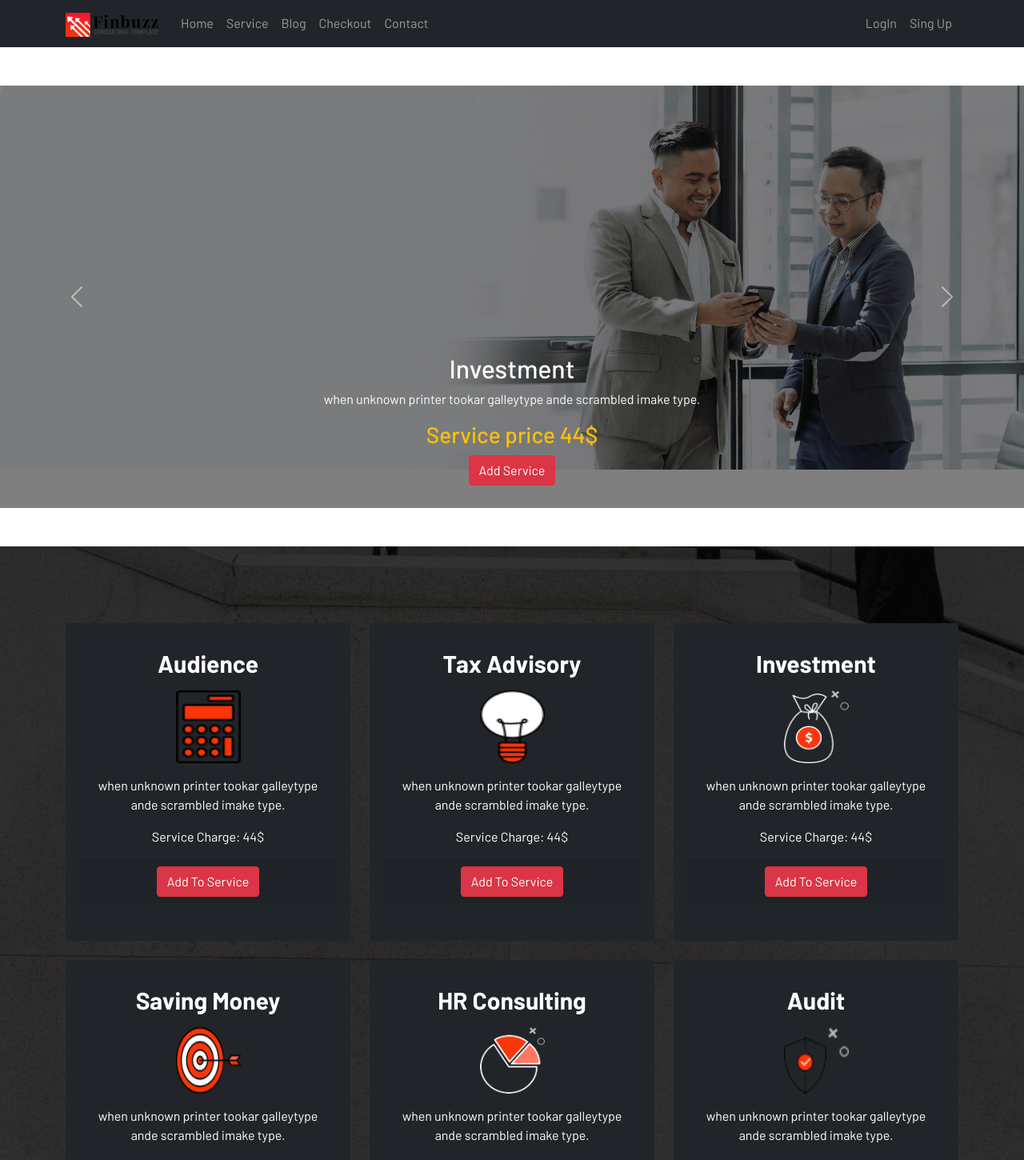
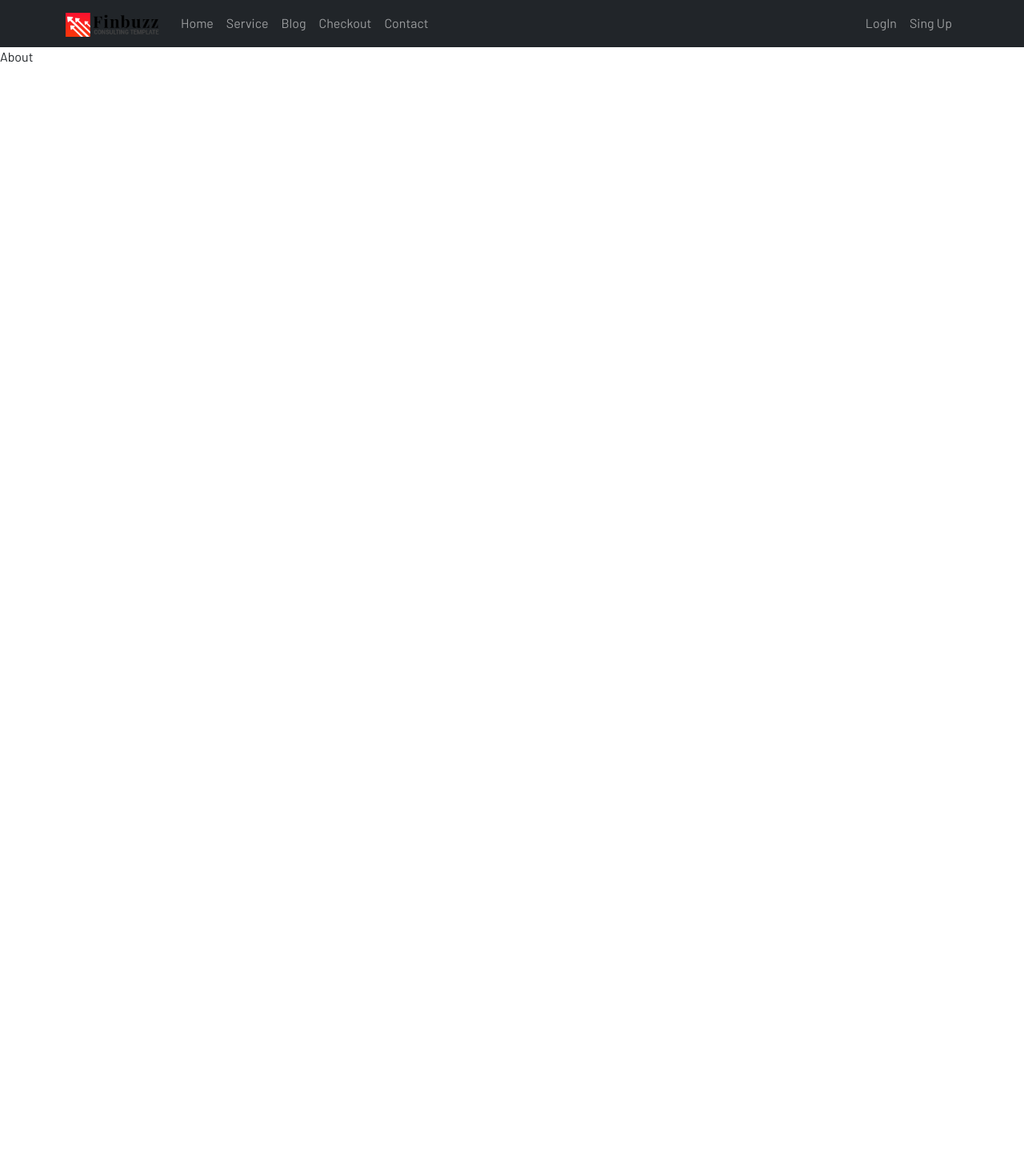
Before and after one commit to mkpbd/independent-service-provider, a React (Create React App) app: page /about in a window 1280 px wide. Shown: the top 1450 px of the page at 80% size. After the commit the page ends 800 px from the top, so only its background shows below. Built offline with nearby package versions, Linux system fonts and the light colour scheme.

Commit message:
route area complete

```diff
--- a/src/App.js
+++ b/src/App.js
@@ -6,6 +6,13 @@ import Service from './components/Service/Service';
 import Banner from './Pages/Home/Banner/Banner';
 import { Route, Routes } from 'react-router-dom';
 import Home from './Pages/Home/Home';
+import Register from './Pages/Register/Register';
+import Login from './Pages/Login/Login';
+import About from './Pages/About/About';
+import Contact from './Pages/Contact/Contact';
+import Blog from './Pages/Blog/Blog';
+import Checkout from './Pages/Cheakout/Checkout';
+import NoteFound from './Pages/NotFound/NoteFound';
 
 function App() {
   return (
@@ -13,9 +20,15 @@ function App() {
         <Header></Header>
         <Routes>
             <Route path='/' element={<Home></Home>}></Route>
+            <Route path='/login' element={<Login></Login>}></Route>
+            <Route path='/signup' element={<Register></Register>}></Route>
+            <Route path='/about' element={<About></About>}></Route>
+            <Route path='/service' element={<Contact></Contact>}></Route>
+            <Route path='/blog' element={<Blog></Blog>}></Route>
+            <Route path='/checkout' element={<Checkout></Checkout>}></Route>
+            <Route path='*' element={<NoteFound></NoteFound>}></Route>
         </Routes>
-        <Banner></Banner>
-        <Service></Service>
+
     </div>
   );
 }
--- /dev/null
+++ b/src/Pages/About/About.js
@@ -0,0 +1,11 @@
+import React from 'react';
+
+const About = () => {
+    return (
+        <div>
+            About
+        </div>
+    );
+};
+
+export default About;
--- /dev/null
+++ b/src/Pages/Blog/Blog.js
@@ -0,0 +1,11 @@
+import React from 'react';
+
+const Blog = () => {
+    return (
+        <div>
+            Blog
+        </div>
+    );
+};
+
+export default Blog;
--- /dev/null
+++ b/src/Pages/Cheakout/Checkout.js
@@ -0,0 +1,11 @@
+import React from 'react';
+
+const Checkout = () => {
+    return (
+        <div>
+            Checkout
+        </div>
+    );
+};
+
+export default Checkout;
--- /dev/null
+++ b/src/Pages/Contact/Contact.js
@@ -0,0 +1,11 @@
+import React from 'react';
+
+const Contact = () => {
+    return (
+        <div>
+            Contact
+        </div>
+    );
+};
+
+export default Contact;
--- /dev/null
+++ b/src/Pages/NotFound/NoteFound.js
@@ -0,0 +1,11 @@
+import React from 'react';
+
+const NoteFound = () => {
+    return (
+        <div>
+            <h2>Nothing found</h2>
+        </div>
+    );
+};
+
+export default NoteFound;
```
